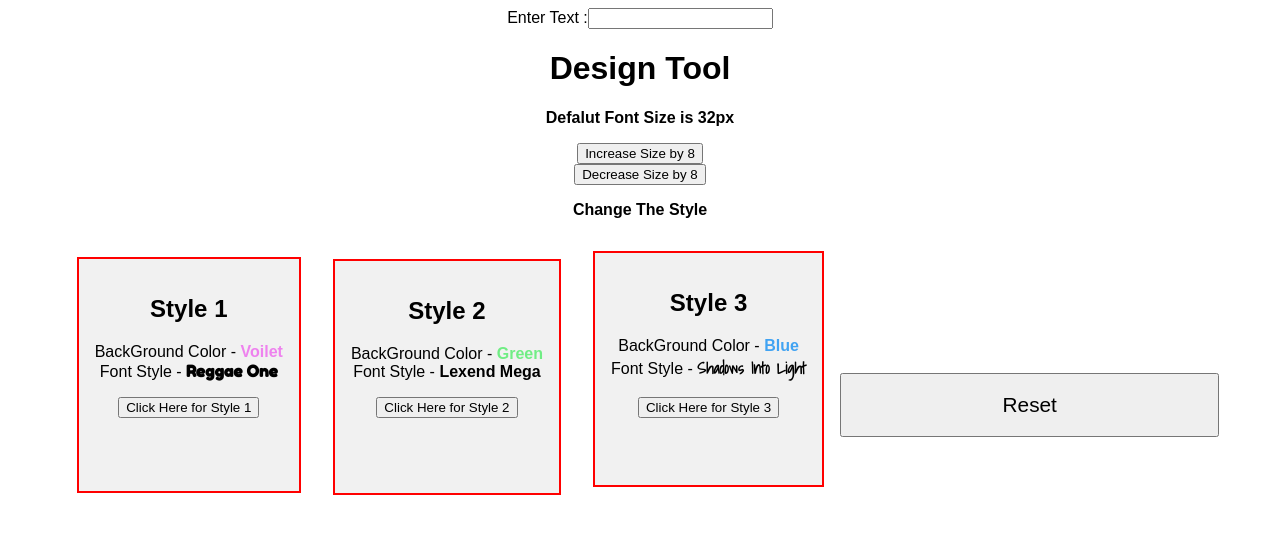
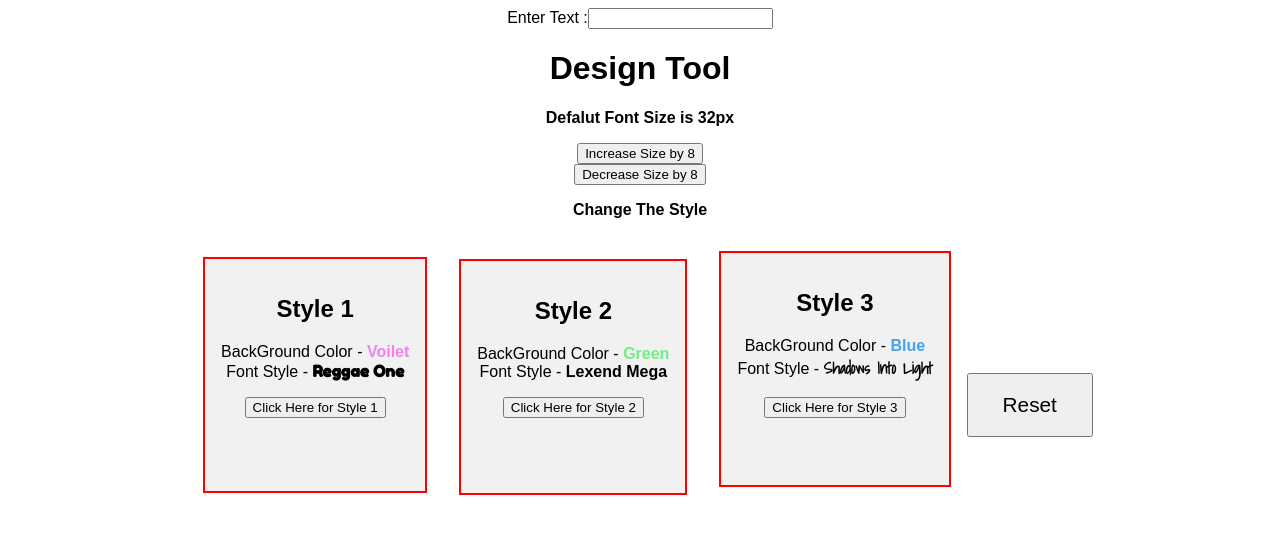
Before and after one commit to imukulsaini/react-BasicDesignTool, a React (Create React App) app: page / in a window 1280 px wide. Shown: the top 534 px of the page. Built offline with nearby package versions, Linux system fonts and the light colour scheme; a web font is replaced by a local one.

Commit message:
refactor:add comments

```diff
--- a/src/App.js
+++ b/src/App.js
@@ -10,16 +10,20 @@ export default function App() {
   var bg = "BackGround Color - ";
   var fs = "Font Style - ";
 
+
+
   function incPixelChangeHandler() {
     var finalPixelChange = pixelChange + 8;
     setpixelChange(finalPixelChange);
   }
-
   function decPixelChangeHandler() {
     var finalPixelChange = pixelChange - 8;
     setpixelChange(finalPixelChange);
   }
 
+
+
+//  condition which Style will use
   function finalStyle() {
     if (styleChange === 1) {
       return {
@@ -57,7 +61,7 @@ export default function App() {
   }
 
 
-
+// Handler
   function onChangeHandler(event) {
     settext(event.target.value);
   }
@@ -71,8 +75,12 @@ export default function App() {
     setStyleChange(3);
   }
   function resetStyle (){
+  var finalPixelChange = 32;
+  setpixelChange(finalPixelChange)
   setStyleChange(4)
   }
+
+
 
   return (
     <div className="App">
@@ -89,7 +97,11 @@ export default function App() {
         {" "}
         <b>Change The Style </b>
       </p>
+
+      {/* section styles Card */}
+
       <section className="styleSection">
+
         <div className="styleOne">
           <h2>Style 1 </h2>
           <p>
@@ -98,6 +110,7 @@ export default function App() {
           </p>
           <button onClick={firstStyleHandler}> Click Here for Style 1</button>
         </div>
+
         <div className="styleTwo">
           <h2>Style 2 </h2>
 
@@ -117,6 +130,8 @@ export default function App() {
           <button onClick={thirdStyleHandler}>Click Here for Style 3</button>
         </div>{" "}
       </section>
+
+      {/* resetButton */}
       <button id ="resetButton"onClick={resetStyle}>Reset</button>
     </div>
   );
--- a/src/styles.css
+++ b/src/styles.css
@@ -1,48 +1,43 @@
 .App {
   text-align: center;
-  font-family:sans-serif;
+  font-family: sans-serif;
 }
 
-
-.styleSection{
+.styleSection {
   display: inline-block;
 }
 .styleSection div {
   /* font-family: 'Oi', cursive; */
-  max-width:50%;
-  height:25vh;
-  border:2px red solid;
+  max-width: 50%;
+  height: 25vh;
+  border: 2px red solid;
   padding: 1rem;
-  margin : 1rem;
+  margin: 1rem;
   display: inline-block;
-  background-Color:#f1f1f1;
+  background-color: #f1f1f1;
 }
 #resetButton {
-  width:30%;
-height:8vh;
-font-size:1.3em;
+  width: 10%;
+  height: 8vh;
+  font-size: 1.3em;
 }
 .styleSection .styleOne p #bg-color {
-color:violet
+  color: violet;
 }
 .styleSection .styleOne p #font-style {
-  font-family: 'Fredoka One', cursive;
+  font-family: "Fredoka One", cursive;
 }
 
-
 .styleSection .styleTwo p #bg-color {
-  color:#70ed84
+  color: #70ed84;
 }
 .styleSection .styleTwo p #font-style {
-  font-family: 'Lexend Mega', sans-serif;
+  font-family: "Lexend Mega", sans-serif;
 }
 
-
 .styleSection .styleThree p #bg-color {
-    color:#41a3f2
+  color: #41a3f2;
 }
 .styleSection .styleThree p #font-style {
-    font-family: 'Shadows Into Light', cursive;
-
-
+  font-family: "Shadows Into Light", cursive;
 }
```
Lines whose indentation alone changed are shown as unchanged.
